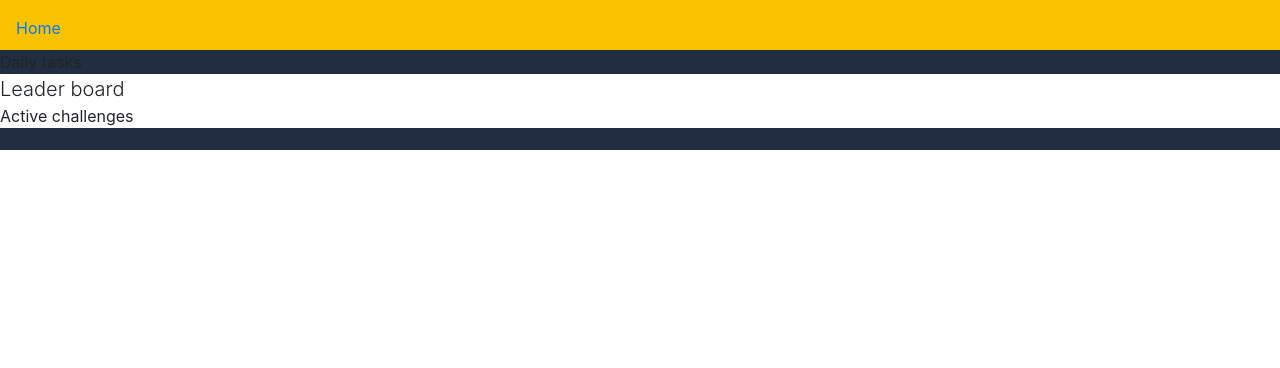
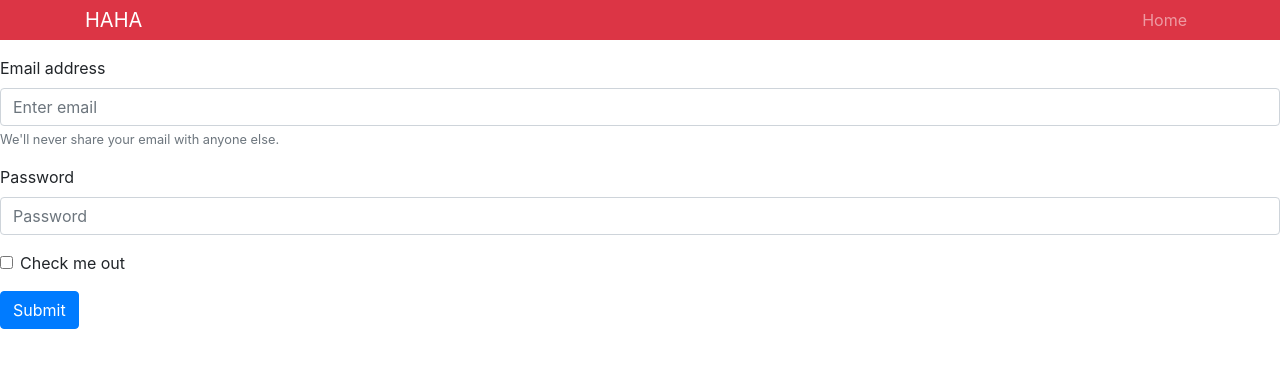
Before and after one commit to khuzamas/Project4, a React (Create React App) app in the folder client/: page / in a window 1280 px wide. Shown: the top 368 px of the page. Built offline with nearby package versions, Linux system fonts and the light colour scheme.

Commit message:
created react components

```diff
--- a/client/src/App.css
+++ b/client/src/App.css
@@ -1,4 +1,4 @@
-.app {
+/* .app {
   background-color: #212D40;
 }
 
@@ -23,3 +23,4 @@
 .challenges {
   background-color: white;
 }
+ */
--- a/client/src/App.js
+++ b/client/src/App.js
@@ -1,13 +1,19 @@
 import React from 'react';
 import './App.css';
+import Header from './components/layouts/Header';
+import Sign from './components/Sign';
+
+
 
 function App() {
   return (
     <div className="app">
-      <div className="navbar">
-        <ul class="navbar-nav mr-auto">
-          <li class="nav-item active">
-            <a class="nav-link" href="home">Home</a>
+    <Header />
+    <Sign  />
+      {/* <div className="navbar">
+        <ul className="navbar-nav mr-auto">
+          <li className="nav-item active">
+            <a className="nav-link" href="home">Home</a>
           </li>
         </ul>
       </div>
@@ -23,7 +29,7 @@ function App() {
           Active challenges
         </div>
       </div>
-
+       */}
     </div>
   );
 }
--- /dev/null
+++ b/client/src/components/Sign.js
@@ -0,0 +1,12 @@
+import React from 'react'
+import SignIn from './SignIn';
+
+function Sign() {
+  return (
+  <div>
+      <SignIn/>
+  </div>
+  )
+}
+
+export default Sign
--- /dev/null
+++ b/client/src/components/SignIn.js
@@ -0,0 +1,26 @@
+import React from 'react'
+
+function SignIn() {
+  return (
+    <div>
+      <form>
+        <div className="form-group">
+          <label htmlFor="exampleInputEmail1">Email address</label>
+          <input type="email" className="form-control" id="exampleInputEmail1" aria-describedby="emailHelp" placeholder="Enter email" />
+          <small id="emailHelp" className="form-text text-muted">We'll never share your email with anyone else.</small>
+        </div>
+        <div className="form-group">
+          <label htmlFor="exampleInputPassword1">Password</label>
+          <input type="password" className="form-control" id="exampleInputPassword1" placeholder="Password" />
+        </div>
+        <div className="form-group form-check">
+          <input type="checkbox" className="form-check-input" id="exampleCheck1" />
+          <label className="form-check-label" htmlFor="exampleCheck1">Check me out</label>
+        </div>
+        <button type="submit" className="btn btn-primary">Submit</button>
+      </form>
+    </div>
+  )
+}
+
+export default SignIn
--- /dev/null
+++ b/client/src/components/layouts/Header.js
@@ -0,0 +1,17 @@
+import React from 'react'
+import Navbar from './Navbar';
+
+function Header() {
+  return (
+    <div>
+        <nav className="navbar navbar-expand-sm navbar-dark bg-danger mb-3 py-0">
+    <div className="container">
+    <a href="/" className="navbar-brand">HAHA</a>
+    <Navbar/>
+    </div>
+    </nav>
+    </div>
+  )
+}
+
+export default Header
--- /dev/null
+++ b/client/src/components/layouts/Navbar.js
@@ -0,0 +1,19 @@
+import React from 'react'
+
+function Navbar() {
+  return (
+    <div>
+      <div>
+        <ul className="navbar-nav mr-auto ">
+        <li className="nav-item">
+        <a href="/" className="nav-link">
+        Home</a>
+
+        </li>
+        </ul>
+    </div>
+    </div>
+  )
+}
+
+export default Navbar
--- a/package.json
+++ b/package.json
@@ -14,6 +14,7 @@
   "license": "ISC",
   "dependencies": {
     "axios": "^0.18.0",
+    "bootstrap": "^4.3.1",
     "concurrently": "^4.1.0",
     "dotenv": "^8.0.0",
     "express": "^4.16.4",
```
Also changed, not shown: client/src/components/Profile.js (added, +13 -0 lines), client/src/components/Signup.js (added, +11 -0 lines), client/src/components/layouts/Footer.js (added, +11 -0 lines), client/src/components/Challenge.js (added), client/src/components/Challenges.js (added), 2 other files (tests, documents, lock files or other folders).
